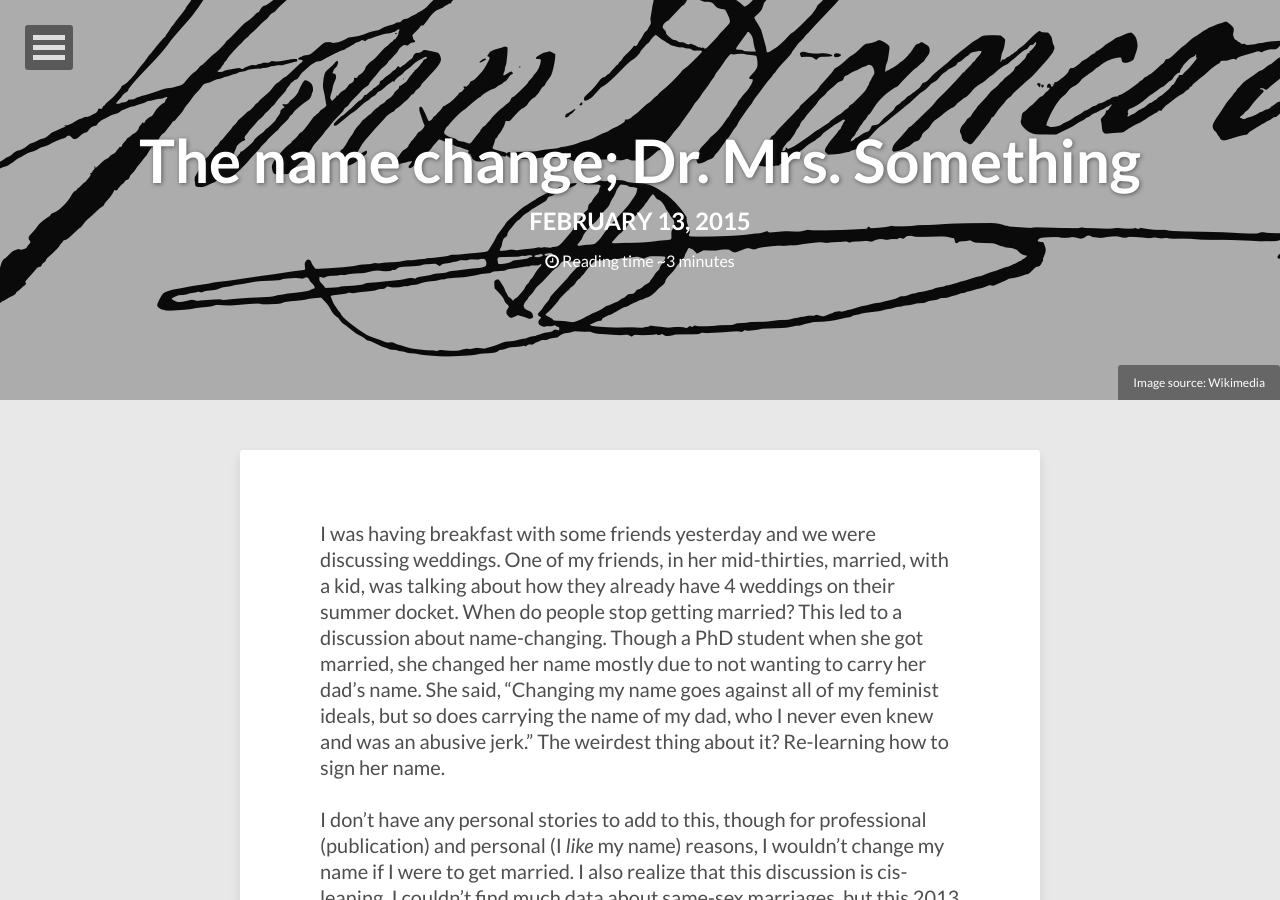
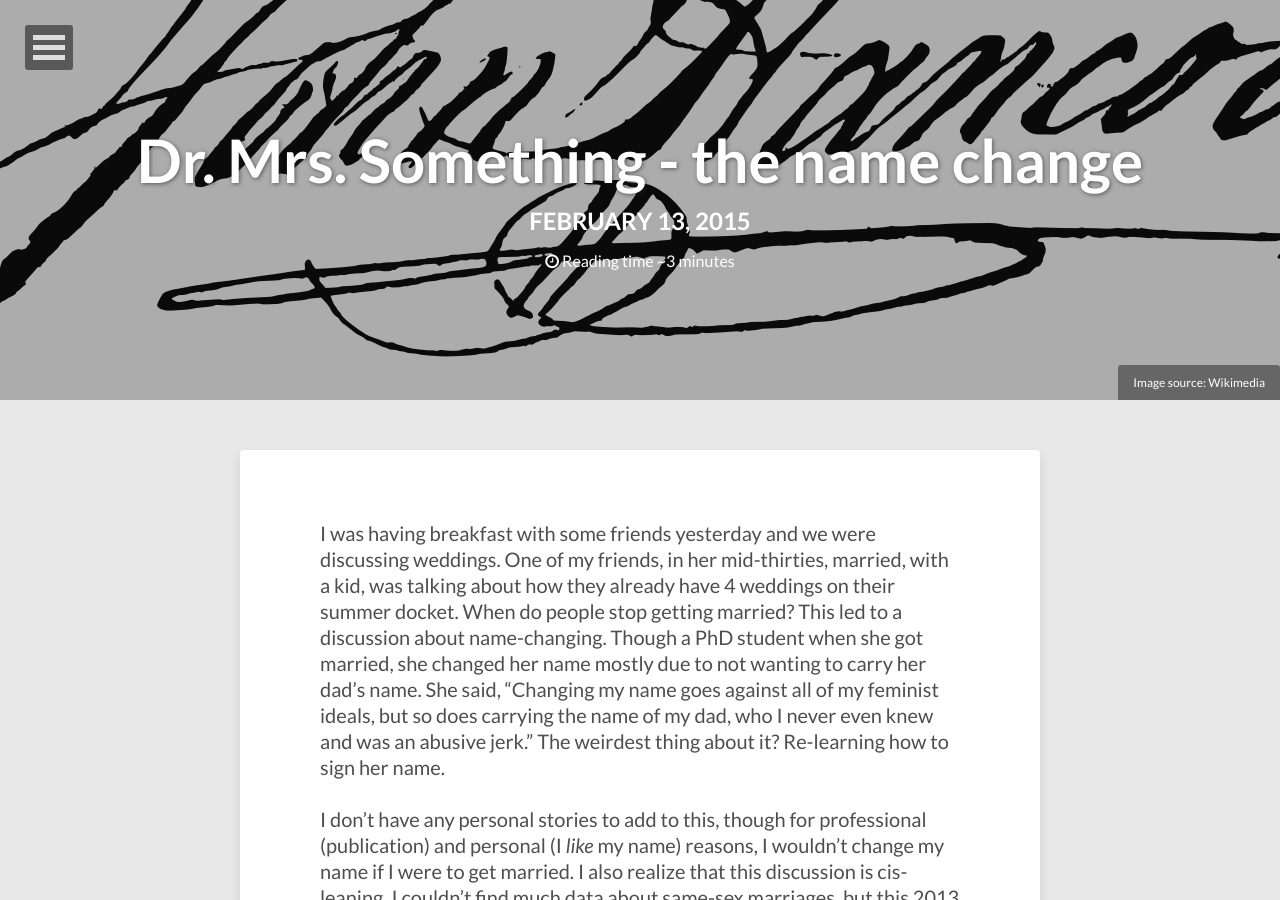
Before and after one commit to hanlonmt/hanlonmt.github.io, a Jekyll site: the page built from _posts/2015-2-13-name.md, in a window 1280 px wide and 900 px high. Built offline with Jekyll 4.4.1, drawn with Linux system fonts in a browser that asks for light colours; nearby versions of some CDN libraries; comment, search, counter and statistics services are not loaded.

```diff
--- a/_posts/2015-2-13-name.md
+++ b/_posts/2015-2-13-name.md
@@ -1,6 +1,6 @@
 ---
 layout: post
-title: The name change; Dr. Mrs. Something
+title: Dr. Mrs. Something - the name change
 description: "People get married. Women change their name. Discuss."
 tags: [women in science]
 comments: true
```
